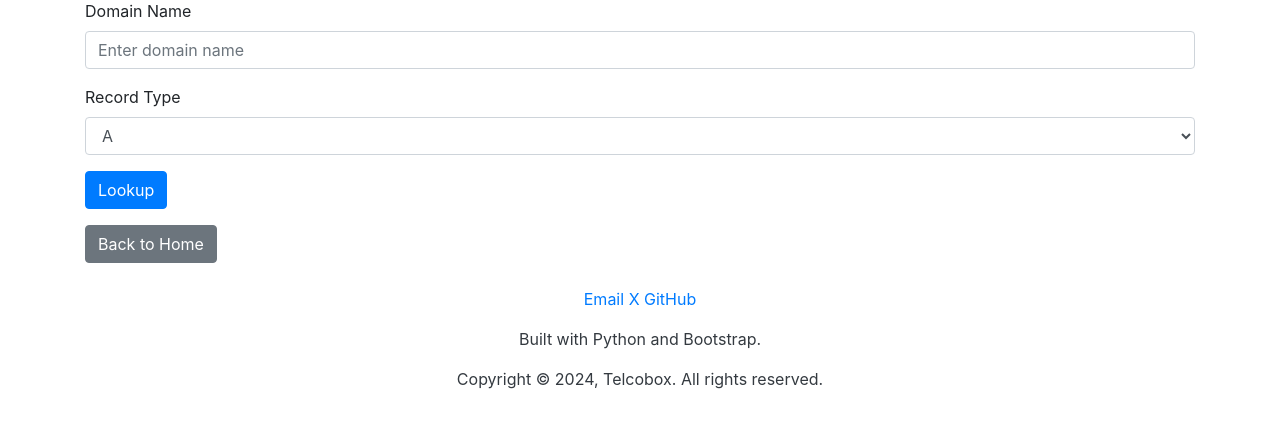
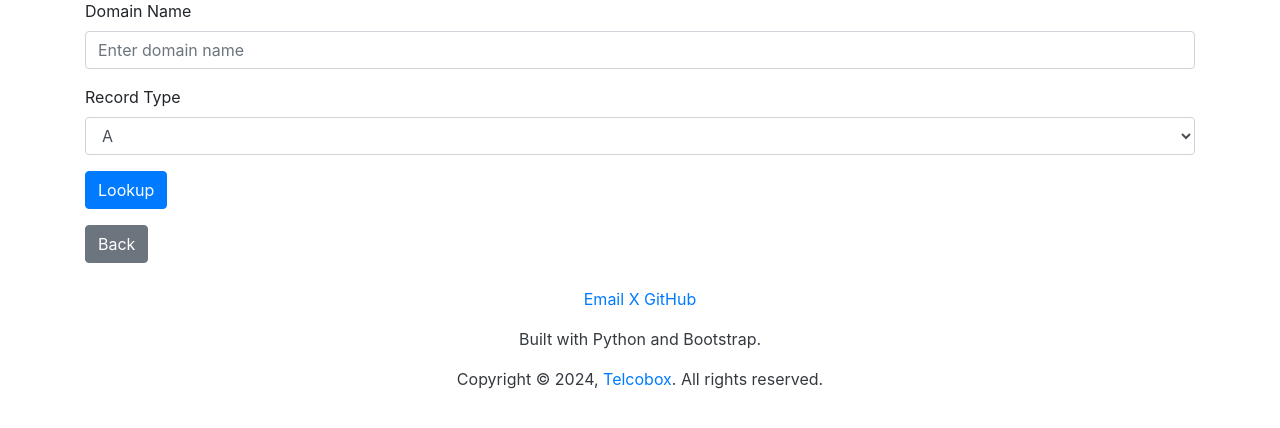
Before and after one commit to telcobox/mergen, a Flask app: page /dns-lookup/ in a window 1280 px wide. Shown: the part 121-549 px from the top of the page. Run offline with Flask 3, Linux system fonts and the light colour scheme; some libraries are stand-ins or nearby versions.

Commit message:
Fix redirection to home, and update footer.

```diff
--- a/templates/dns_lookup.html
+++ b/templates/dns_lookup.html
@@ -40,7 +40,7 @@
         </div>
         {% endif %}
         <div class="mt-3">
-            <a href="http://127.0.0.1:5000/" class="btn btn-secondary">Back to Home</a>
+            <a href="/" class="btn btn-secondary">Back</a>
         </div>
     </div>
 
@@ -59,7 +59,7 @@
                 <address>Built with Python and Bootstrap.</address>
             </div>
             <div>
-                <address>Copyright &copy; 2024, Telcobox. All rights reserved.</address>
+                <address>Copyright &copy; 2024, <a href="https://telcobox.net">Telcobox</a>. All rights reserved.</address>
             </div>
         </div>
     </footer>
--- a/templates/index.html
+++ b/templates/index.html
@@ -51,7 +51,7 @@
                 <address>Built with Python and Bootstrap.</address>
             </div>
             <div>
-                <address>Copyright &copy; 2024, Telcobox. All rights reserved.</address>
+                <address>Copyright &copy; 2024, <a href="https://telcobox.net">Telcobox</a>. All rights reserved.</address>
             </div>
         </div>
     </footer>
--- a/templates/ip_calculator.html
+++ b/templates/ip_calculator.html
@@ -82,7 +82,7 @@
                         {% endif %}
 
                         <!-- Back to Home Button -->
-                        <a href="http://127.0.0.1:5000/" class="btn btn-secondary mt-4">Back to Home</a>
+                        <a href="/" class="btn btn-secondary mt-4">Back</a>
                     </div>
                 </div>
             </div>
@@ -104,7 +104,7 @@
                 <address>Built with Python and Bootstrap.</address>
             </div>
             <div>
-                <address>Copyright &copy; 2024, Telcobox. All rights reserved.</address>
+                <address>Copyright &copy; 2024, <a href="https://telcobox.net">Telcobox</a>. All rights reserved.</address>
             </div>
         </div>
     </footer>
--- a/templates/ping_latency.html
+++ b/templates/ping_latency.html
@@ -25,7 +25,7 @@
         </div>
         {% endif %}
         <div class="mt-3">
-            <a href="http://127.0.0.1:5000" class="btn btn-secondary">Back to Home</a>
+            <a href="/" class="btn btn-secondary">Back</a>
         </div>
     </div>
 
@@ -44,7 +44,7 @@
                 <address>Built with Python and Bootstrap.</address>
             </div>
             <div>
-                <address>Copyright &copy; 2024, Telcobox. All rights reserved.</address>
+                <address>Copyright &copy; 2024, <a href="https://telcobox.net">Telcobox</a>. All rights reserved.</address>
             </div>
         </div>
     </footer>
--- a/templates/whats_my_ip.html
+++ b/templates/whats_my_ip.html
@@ -20,7 +20,7 @@
                             <strong>{{ user_ip }}</strong>
                         </div>
                         <!-- Back to Home Button -->
-                        <a href="http://127.0.0.1:5000/" class="btn btn-secondary mt-4">Back to Home</a>
+                        <a href="/" class="btn btn-secondary mt-4">Back</a>
                     </div>
                 </div>
             </div>
@@ -42,7 +42,7 @@
                 <address>Built with Python and Bootstrap.</address>
             </div>
             <div>
-                <address>Copyright &copy; 2024, Telcobox. All rights reserved.</address>
+                <address>Copyright &copy; 2024, <a href="https://telcobox.net">Telcobox</a>. All rights reserved.</address>
             </div>
         </div>
     </footer>
```
